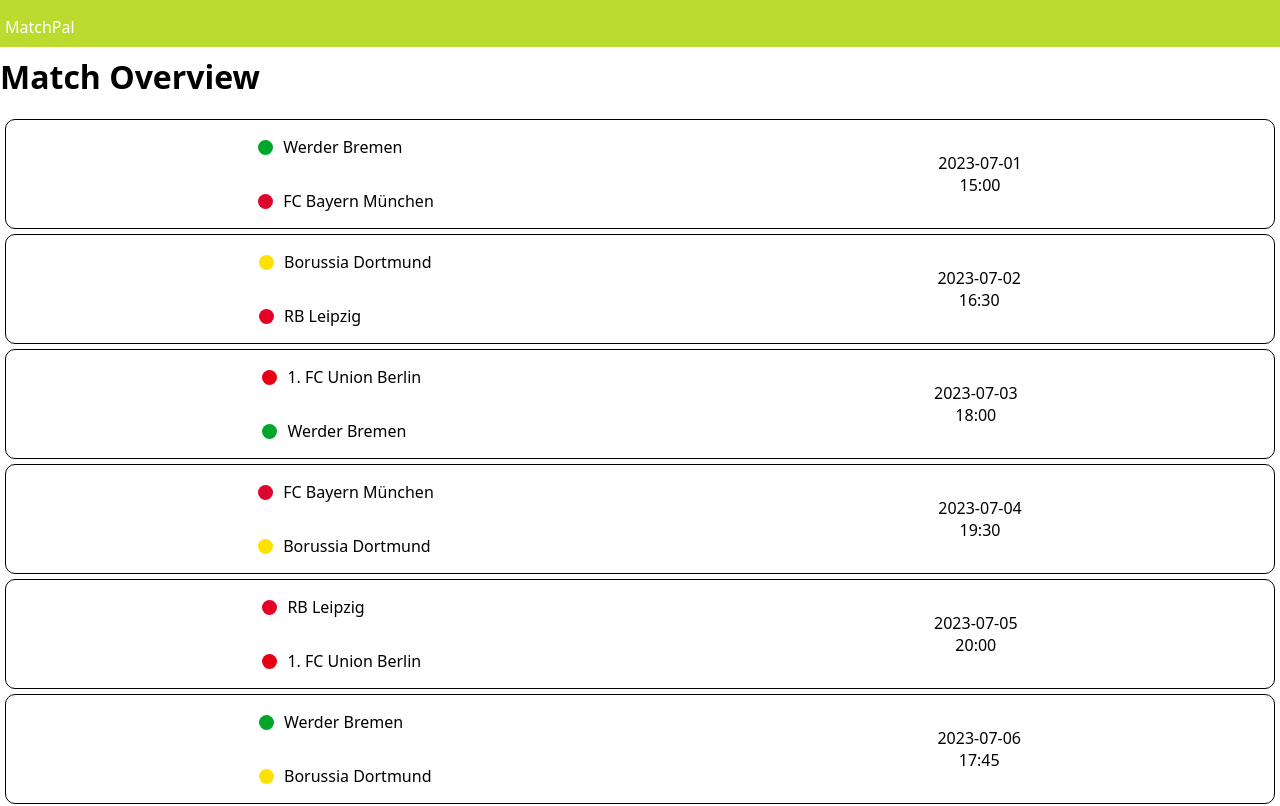
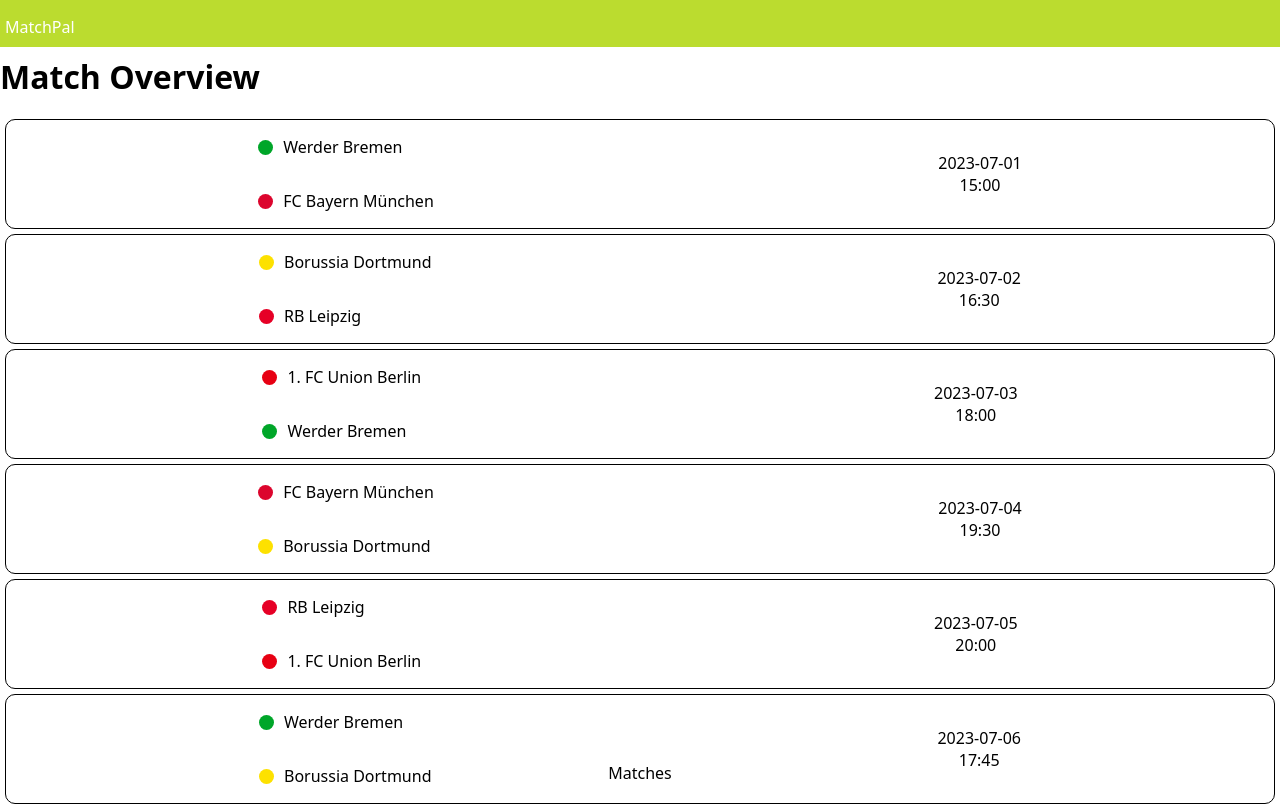
Before and after one commit to sebastianwel/MatchPal, a Next.js app: page / in a window 1280 px wide. Shown: the top 806 px of the page. Built offline with nearby package versions, Linux system fonts and the light colour scheme.

Commit message:
add some bottom-margin to the list to fix footer overlap

```diff
--- a/components/AppFooter/AppFooter.js
+++ b/components/AppFooter/AppFooter.js
@@ -1,8 +1,20 @@
 import styled from "styled-components";
+import Navigation from "../Navigation/Navigation";
 
 
 export default function AppFooter(){
 return(
-    <p>test</p>
+    <Footer>
+        <Navigation/>
+    </Footer>
 )
 }
+
+const Footer = styled.footer`
+    display: flex;
+    justify-content: center;
+    align-items: center;
+    position: fixed;
+    bottom: 0px;
+    width: 100%
+`
--- a/components/MatchList/index.js
+++ b/components/MatchList/index.js
@@ -14,7 +14,7 @@
     return(
         <>
         <h1 style={{marginTop: 55}}>Match Overview</h1>
-        <MatchUl>
+        <MatchUl style={{marginBottom: 55}}>
         {matchesWithTeamNames.map(({id, homeTeam, awayTeam, date, time}) => (
             <MatchCard key={id} homeTeam={homeTeam.name} awayTeam={awayTeam.name} date={date} time={time} homeTeamColor={homeTeam.logoColor} awayTeamColor={awayTeam.logoColor}/>
         ))}
--- /dev/null
+++ b/components/Navigation/Navigation.js
@@ -0,0 +1,10 @@
+import styled from "styled-components";
+
+
+export default function Navigation(){
+return(
+<div>
+    <p>Matches</p>
+</div>
+)
+}
```
